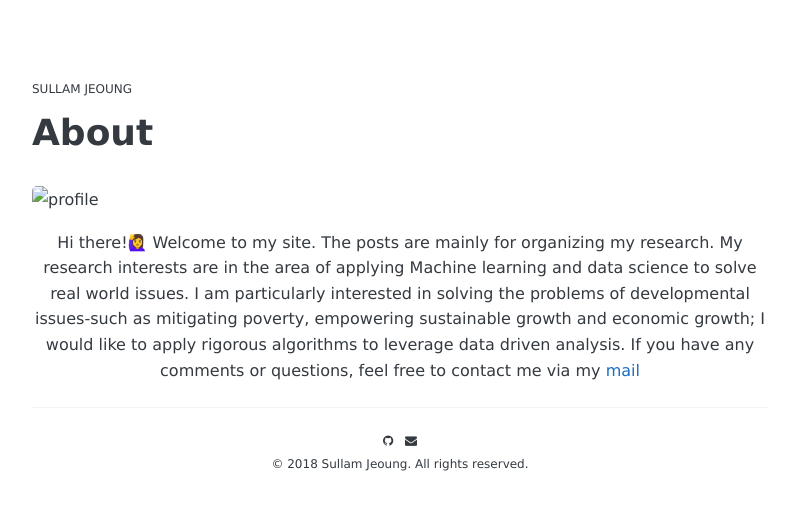
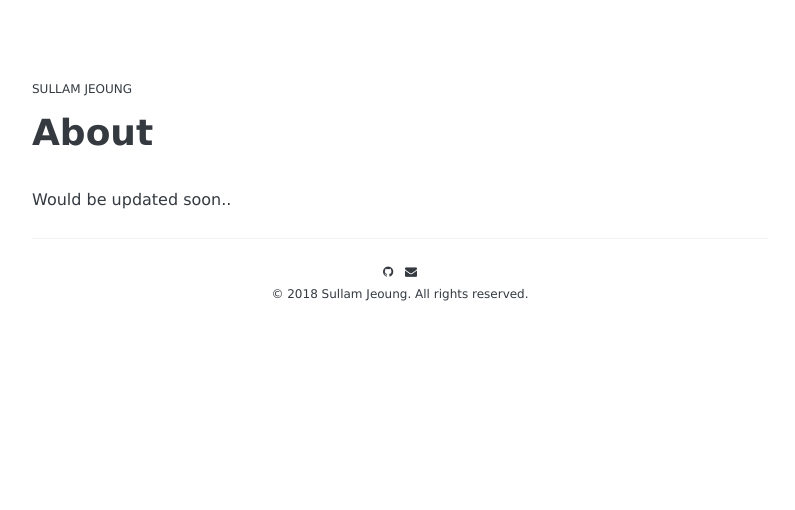
Before and after one commit to sullamij/sullamij.research.github.io, a Jekyll site: the page built from info.md, in a window 1280 px wide. Shown: the top 510 px of the page, without its empty margins (240-1035 px from the left). Built offline with Jekyll 4.4.1, drawn with Linux system fonts in a browser that asks for light colours; some web fonts are replaced.

Commit message:
Update info.md

```diff
--- a/info.md
+++ b/info.md
@@ -4,7 +4,4 @@ permalink: /info/
 ---
 
 
-![profile](./assets/img/profile.jpg)
-
-
-<center> Hi there!🙋‍♀️ Welcome to my site. The posts are mainly for organizing my research. My research interests are in the area of applying Machine learning and data science to solve real world issues. I am particularly interested in solving the problems of developmental issues-such as mitigating poverty, empowering sustainable growth and economic growth; I would like to apply rigorous algorithms to leverage data driven analysis. If you have any comments or questions, feel free to contact me via my <a href="mailto:sullamij@gmail.com">mail</a> </center>
+Would be updated soon..
```
